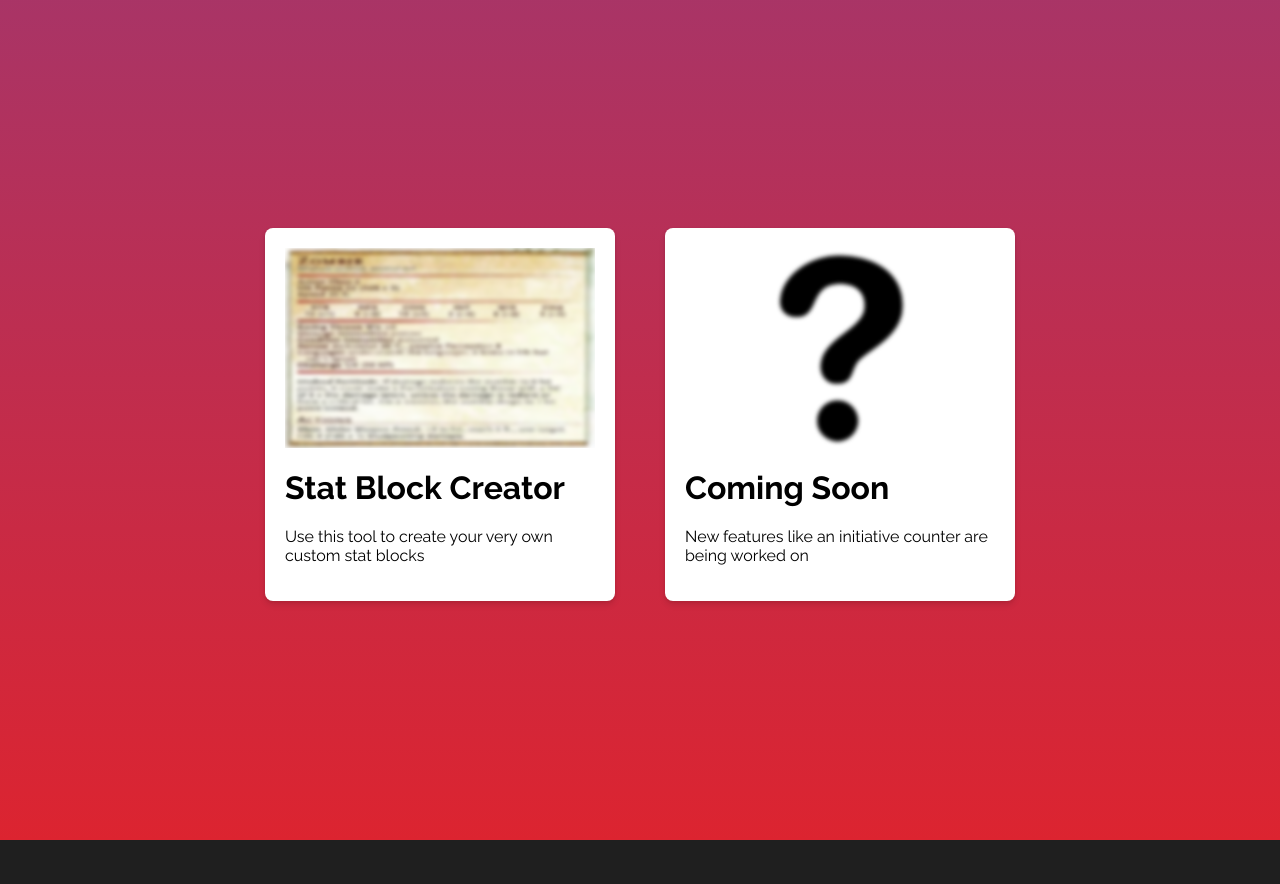
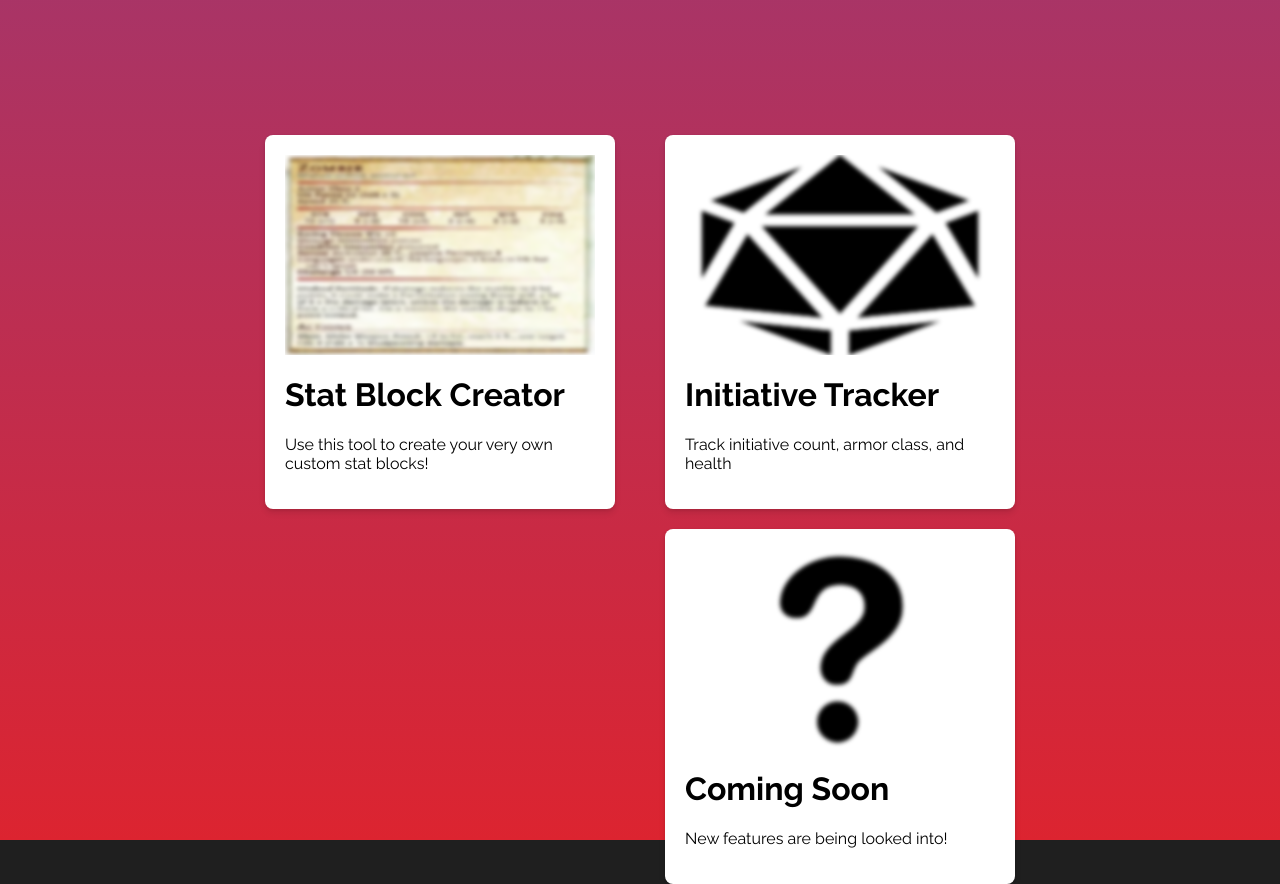
Before and after one commit to JohnPLeg/DMWorkbench, a React (Vite) app in the folder frontend/: page / in a window 1280 px wide. Shown: the part 760-1644 px from the top of the page. Before the commit the page ends 1600 px from the top, so only its background shows below. Built offline with nearby package versions, Linux system fonts and the light colour scheme; no server answers.

Commit message:
altered styling of cards on frontpage

```diff
--- a/frontend/src/Data/cardInfo.js
+++ b/frontend/src/Data/cardInfo.js
@@ -1,13 +1,19 @@
 export const cardInfo = [
     {
         title: "Stat Block Creator",
-        description: "Use this tool to create your very own custom stat blocks",
+        description: "Use this tool to create your very own custom stat blocks!",
         image: "zombieStats.png",
         route: "/stat-select"
     },
     {
+        title: "Initiative Tracker",
+        description: "Track initiative count, armor class, and health",
+        image: "d20.png",
+        route: "/initiative"
+    },
+    {
         title: "Coming Soon",
-        description: "New features like an initiative counter are being worked on",
+        description: "New features are being looked into!",
         image: "questionMark.png",
         route: ""
     }
```
